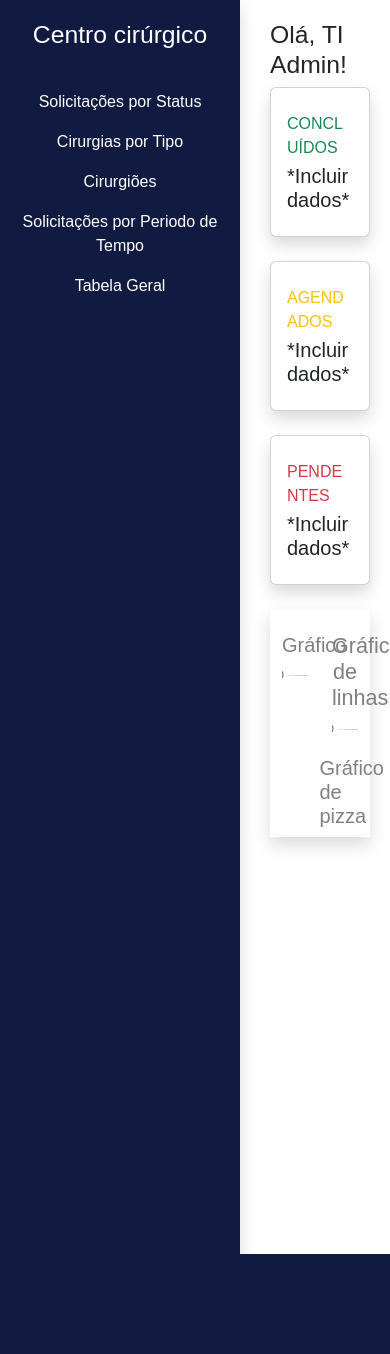
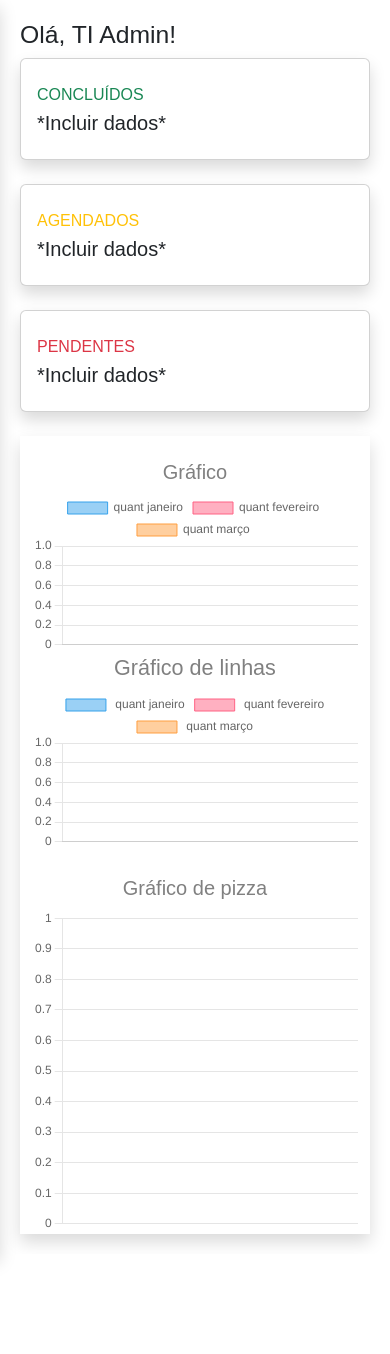
Before and after one commit to vitpinheiro/centrocirurgico, a PHP site: page / in a window 390 px wide; the page is wider, and only the part inside the window is pictured. Shown: the top 1354 px of that part. Before the commit the page ends 1254 px from the top of that part, so only its background shows below. Run offline with PHP 8.4, Linux system fonts and the light colour scheme; data that the repository does not hold is empty.

Commit message:
tentativa de deixar sidebar responsivo em menu sanduíche

```diff
--- a/formgrafico.php
+++ b/formgrafico.php
@@ -2,7 +2,9 @@
 
 namespace teste;
 
-include_once("filtrardados.php");
+require_once("conexao.php");
+include_once("pegarregistro.php");
+// include_once("filtrardados.php");
 
 
 $puxardados = new PuxarDados;
@@ -242,6 +244,7 @@ footer{
 
 
 </body>
+<script src="filtrardados.js">
 <script src="https://cdn.jsdelivr.net/npm/bootstrap@5.3.3/dist/js/bootstrap.bundle.min.js" integrity="sha384-YvpcrYf0tY3lHB60NNkmXc5s9fDVZLESaAA55NDzOxhy9GkcIdslK1eN7N6jIeHz" crossorigin="anonymous"></script>
 <script src="https://cdn.jsdelivr.net/npm/@popperjs/core@2.11.8/dist/umd/popper.min.js" integrity="sha384-I7E8VVD/ismYTF4hNIPjVp/Zjvgyol6VFvRkX/vR+Vc4jQkC+hVqc2pM8ODewa9r" crossorigin="anonymous"></script>
 <script src="https://cdn.jsdelivr.net/npm/bootstrap@5.3.3/dist/js/bootstrap.min.js" integrity="sha384-0pUGZvbkm6XF6gxjEnlmuGrJXVbNuzT9qBBavbLwCsOGabYfZo0T0to5eqruptLy" crossorigin="anonymous"></script>
--- a/index.php
+++ b/index.php
@@ -110,7 +110,7 @@ footer{
 .sidebar ul li {
   padding: 8px;
   text-align: center;
-}
+ }
 
 .sidebar ul li a {
   color: white;
@@ -126,10 +126,72 @@ footer{
   margin-left: 250px;
   padding: 20px;
   height: 20em;
+} */
+/*  */
+.line {
+  width: 25px;
+  height: 3px;
+  background-color: black;
+  margin: 5px 0;
+}
+/* Ajustes gerais */
+body, html {
+  margin: 0;
+  padding: 0;
+  font-family: Arial, sans-serif;
+}
+
+.wrapper {
+  display: flex;
+}
+
+/* Estilos do sidebar */
+.sidebar {
+  width: 240px;
+  background-color: #111B42;
+  padding-top: 20px;
+  transition: transform 0.3s ease;
+  z-index: 2; /* Para garantir que o sidebar esteja acima do conteúdo */
+}
+
+/* Estilos do conteúdo principal */
+.content {
+  flex-grow: 1; /* O conteúdo principal ocupará o espaço restante */
+  padding: 20px;
+  height: 100vh; /* Ocupa a altura total da tela */
+  overflow-y: auto; /* Adiciona rolagem vertical se o conteúdo ultrapassar a altura da tela */
+}
+
+/* Estilos para o menu de hambúrguer */
+.hamburger-menu {
+  display: none;
+  cursor: pointer;
+  position: absolute;
+  top: 20px;
+  right: 20px;
+  z-index: 3; /* Para garantir que o menu de hambúrguer esteja acima do conteúdo */
 }
 
 
 
+/* Estilos para telas menores */
+@media only screen and (max-width: 768px) {
+  .sidebar {
+    transform: translateX(-100%);
+    position: fixed; /* Corrigir posição do sidebar em telas menores */
+    top: 0;
+    bottom: 0;
+    left: 0;
+  }
+
+  .content {
+    margin-left: 0; /* Remove a margem do conteúdo principal quando o sidebar estiver oculto */
+  }
+
+  .hamburger-menu {
+    display: block;
+  }
+}
 
 </style>
 
@@ -138,42 +200,9 @@ footer{
 <body>
 <header>
 
-<!--
-    <nav class="navbar navbar-expand-lg bg-body-tertiary">
-  <div class="container-fluid d-flex justify-content-center align-items-center">
-
-    <button class="navbar-toggler" type="button" data-bs-toggle="collapse" data-bs-target="#navbarNav" aria-controls="navbarNav" aria-expanded="false" aria-label="Toggle navigation">
-      <span class="navbar-toggler-icon"></span>
-    </button>
-    <div class="collapse navbar-collapse" id="navbarNav">
-      <ul class="navbar-nav">
-        <li class="nav-item">
-          <a id="home"class="nav-link active" aria-current="page" href="#">Home</a>
-        </li>
-        <li class="nav-item">
-          <a class="nav-link" href="#">Features</a>
-        </li>
-        <li class="nav-item">
-          <a class="nav-link" href="#">Pricing</a>
-        </li>
-        <li class="nav-item">
-          <a class="nav-link disabled" aria-disabled="true">Disabled</a>
-        </li>
-      </ul>
-    </div>
-  </div>
-</nav> -->
 
 
-
-
-<!--  -->
-
-<!--  -->
-</header>
-
-<!-- <div class="sidebar-heading">Categorias</div> -->
-<div class="sidebar shadow">
+<!-- <div class="sidebar shadow">
     <h2>Centro cirúrgico</h2><br>
     <ul>
     <div class="nav-item">
@@ -184,8 +213,25 @@ footer{
       <li><a href="tabelageral.php">Tabela Geral</a></li>
     </ul>
 </div>
-  </div>
-
+  </div>  -->
+  <!--  -->
+  <div class="wrapper"></div>
+  <div class="sidebar shadow">
+    <h2>Centro cirúrgico</h2><br>
+    <ul class="menu">
+        <li><a href="#">Solicitações por Status</a></li>
+        <li><a href="#">Cirurgias por Tipo</a></li>
+        <li><a href="#">Cirurgiões</a></li>
+        <li><a href="#">Solicitações por Período de Tempo</a></li>
+        <li><a href="tabelageral.php">Tabela Geral</a></li>
+    </ul>
+    <div class="hamburger-menu">
+        <div class="line"></div>
+        <div class="line"></div>
+        <div class="line"></div>
+    </div>
+</div>
+  <!--  -->
 
   <div class="content">
     <h2>Olá, TI Admin!</h2>
@@ -252,12 +298,12 @@ footer{
 </div>
  <br>
 
-    <div class="col-6 ">
+    <div class="col-lg-6 col-xs-12">
         <h5 class="text-center">Gráfico</h5>
         <canvas class="charts" id="myChart" ></canvas>
     </div>
 
-    <div class="col-6">
+    <div class="col-lg-6 col-xs-12">
         <h4 class="text-center">Gráfico de linhas</h4>
           <canvas class="charts" id="myChart3"></canvas>
         </div>
@@ -265,7 +311,7 @@ footer{
 
     <br>
     <div class="row justify-content-center">
-        <div class="col-3">
+        <div class="col-lg-3 col-xs-12">
           <h5 class="text-center">Gráfico de pizza</h5>
           <canvas  class="charts" id="myChart2"></canvas>
         </div>
@@ -402,6 +448,17 @@ footer{
 <footer>
   <p></p>
 </footer>
+<script>
+    document.addEventListener('DOMContentLoaded', function () {
+        const hamburger = document.querySelector('.hamburger-menu');
+        const sidebar = document.querySelector('.sidebar');
+
+        hamburger.addEventListener('click', function () {
+            sidebar.classList.toggle('active');
+        });
+    });
+</script>
+
 </body>
 <script src="https://cdn.jsdelivr.net/npm/bootstrap@5.3.3/dist/js/bootstrap.bundle.min.js" integrity="sha384-YvpcrYf0tY3lHB60NNkmXc5s9fDVZLESaAA55NDzOxhy9GkcIdslK1eN7N6jIeHz" crossorigin="anonymous"></script>
 <script src="https://cdn.jsdelivr.net/npm/@popperjs/core@2.11.8/dist/umd/popper.min.js" integrity="sha384-I7E8VVD/ismYTF4hNIPjVp/Zjvgyol6VFvRkX/vR+Vc4jQkC+hVqc2pM8ODewa9r" crossorigin="anonymous"></script>
```
Also changed, not shown: resultado_filtro.php (+7 -1 lines), sistemadebusca.php (+4 -4 lines), tabelageral.php (+17 -11 lines).
